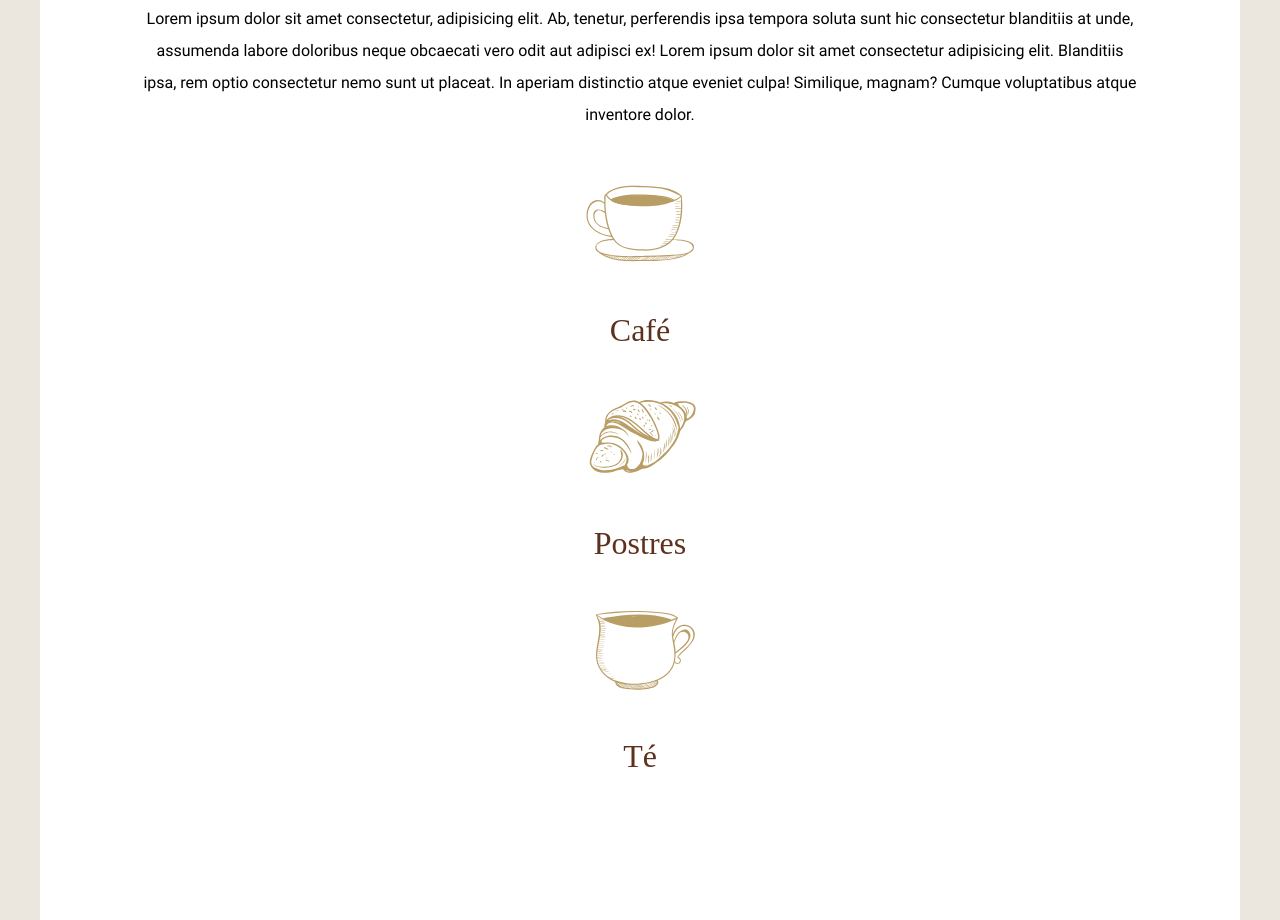
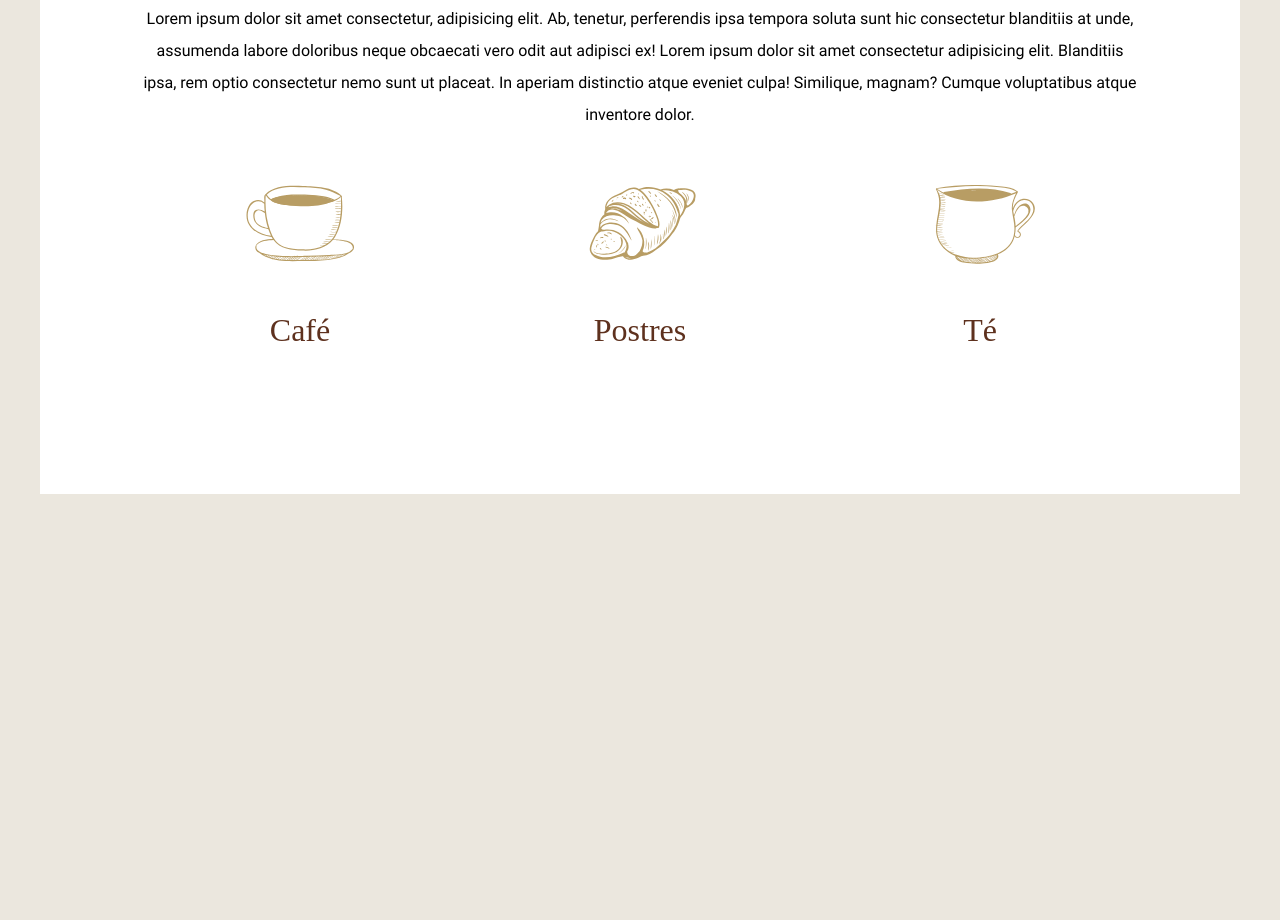
Before and after one commit to jmlocke1/cafeteria, a website: page index.html in a window 1280 px wide. Shown: the part 928-1848 px from the top of the page. After the commit the page ends 1422 px from the top, so only its background shows below. Drawn offline with Linux system fonts and the light colour scheme; a web font is replaced by a local one.

Commit message:
CSS a los iconos. Creando un mixin para un grid con parámetros

```diff
--- a/src/scss/base/_mixins.scss
+++ b/src/scss/base/_mixins.scss
@@ -15,3 +15,9 @@
 		@content;
 	}
 }
+
+@mixin grid ( $columnas, $espaciado ){
+	display: grid;
+	grid-template-columns: repeat($columnas, 1fr);
+	column-gap: $espaciado;
+}
--- a/src/scss/inicio/_iconos.scss
+++ b/src/scss/inicio/_iconos.scss
@@ -4,7 +4,9 @@
 .iconos {
 	margin-top: 5rem;
 	.listado-iconos {
-
+		@include m.tablet{
+			@include m.grid(3, 2rem);
+		}
 		li {
 			img {
 				margin: 0 auto;
```
Also changed, not shown: build/css/app.css, 1 other file.
